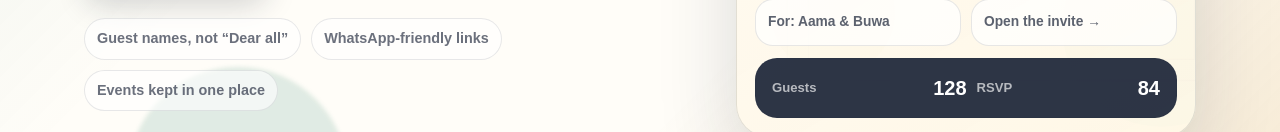
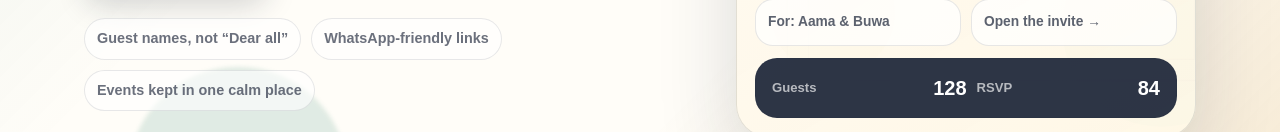
Before and after one commit to tkandel37/Nimto, a Next.js app in the folder nimto-app/apps/web/: page / in a window 1280 px wide. Shown: the part 675-807 px from the top of the page. Built offline with nearby package versions, Linux system fonts and the light colour scheme; no server answers.

Commit message:
Tweak landing page trust copy

```diff
--- a/nimto-app/apps/web/app/page.tsx
+++ b/nimto-app/apps/web/app/page.tsx
@@ -63,7 +63,7 @@ export default async function Home() {
             <div className="landing-trust-row" aria-label="What myNimto helps with">
               <span>Guest names, not “Dear all”</span>
               <span>WhatsApp-friendly links</span>
-              <span>Events kept in one place</span>
+              <span>Events kept in one calm place</span>
             </div>
           </div>
 
```
